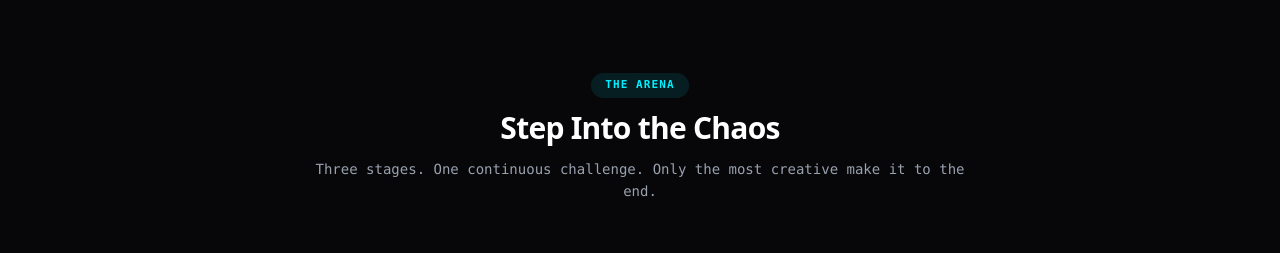
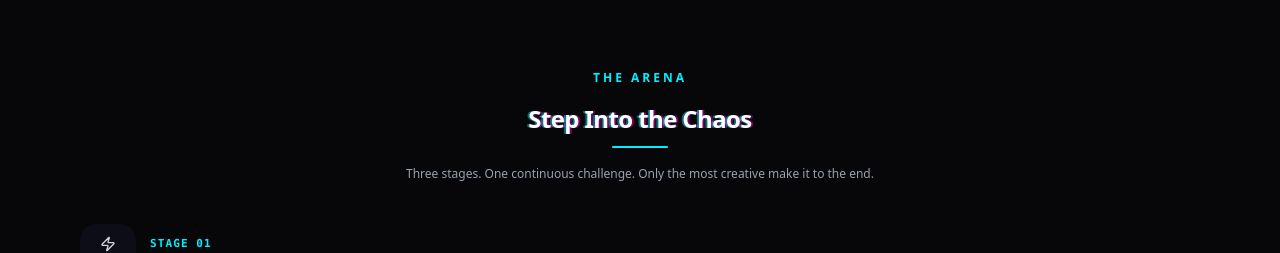
Before and after one commit to The-Glitch-Room/Glitch_Room, a React (Vite) app: page / in a window 1280 px wide. Shown: the part 810-1063 px from the top of the page. Built offline with nearby package versions, Linux system fonts and the light colour scheme; no server answers; the database is empty.

Commit message:
Arena: Revert Category section heading to original PageHeading component

```diff
--- a/src/components/Category.jsx
+++ b/src/components/Category.jsx
@@ -3,6 +3,7 @@ import React, { useState } from "react";
 import { motion } from "framer-motion";
 import { useNavigate } from "react-router-dom";
 import { Zap, Shuffle, Megaphone, ArrowRight, ChevronRight, ChevronDown } from "lucide-react";
+import PageHeading from "./PageHeading";
 
 const STAGES = [
   {
@@ -60,39 +61,13 @@ const Category = () => {
     <section className="py-20 bg-transparent text-white overflow-hidden border-t border-white/5 relative">
       <div className="w-full max-w-6xl mx-auto px-4 sm:px-6 lg:px-8">
         {/* ── SECTION HEADER ── */}
-        <div className="text-center max-w-2xl mx-auto mb-14 md:mb-18">
-          <motion.div
-            initial={{ opacity: 0, y: -10 }}
-            whileInView={{ opacity: 1, y: 0 }}
-            viewport={{ once: true }}
-            transition={{ duration: 0.4 }}
-          >
-            <span className="inline-flex items-center gap-1.5 px-3.5 py-1 text-[11px] font-mono font-bold tracking-widest uppercase bg-[#00F0FF]/10 border border-[#00F0FF]/30 rounded-full text-[#00F0FF] mb-3">
-              THE ARENA
-            </span>
-          </motion.div>
-
-          <motion.h2
-            initial={{ opacity: 0, y: 15 }}
-            whileInView={{ opacity: 1, y: 0 }}
-            viewport={{ once: true }}
-            transition={{ duration: 0.5, delay: 0.1 }}
-            className="text-3xl sm:text-4xl md:text-5xl font-black text-white tracking-tight glitch-text"
-            data-text="Step Into the Chaos"
-          >
-            Step Into the Chaos
-          </motion.h2>
-
-          <motion.p
-            initial={{ opacity: 0, y: 15 }}
-            whileInView={{ opacity: 1, y: 0 }}
-            viewport={{ once: true }}
-            transition={{ duration: 0.5, delay: 0.2 }}
-            className="text-sm md:text-base text-gray-400 font-mono mt-3 leading-relaxed"
-          >
-            Three stages. One continuous challenge. Only the most creative make it to the end.
-          </motion.p>
-        </div>
+        <PageHeading
+          eyebrow="The Arena"
+          title="Step Into the Chaos"
+          subtitle="Three stages. One continuous challenge. Only the most creative make it to the end."
+          accent="cyan"
+          layout="inline"
+        />
 
         {/* ── CONTINUOUS 3-STAGE JOURNEY (Desktop: Horizontal | Mobile: Vertical) ── */}
         <div className="relative">
```
